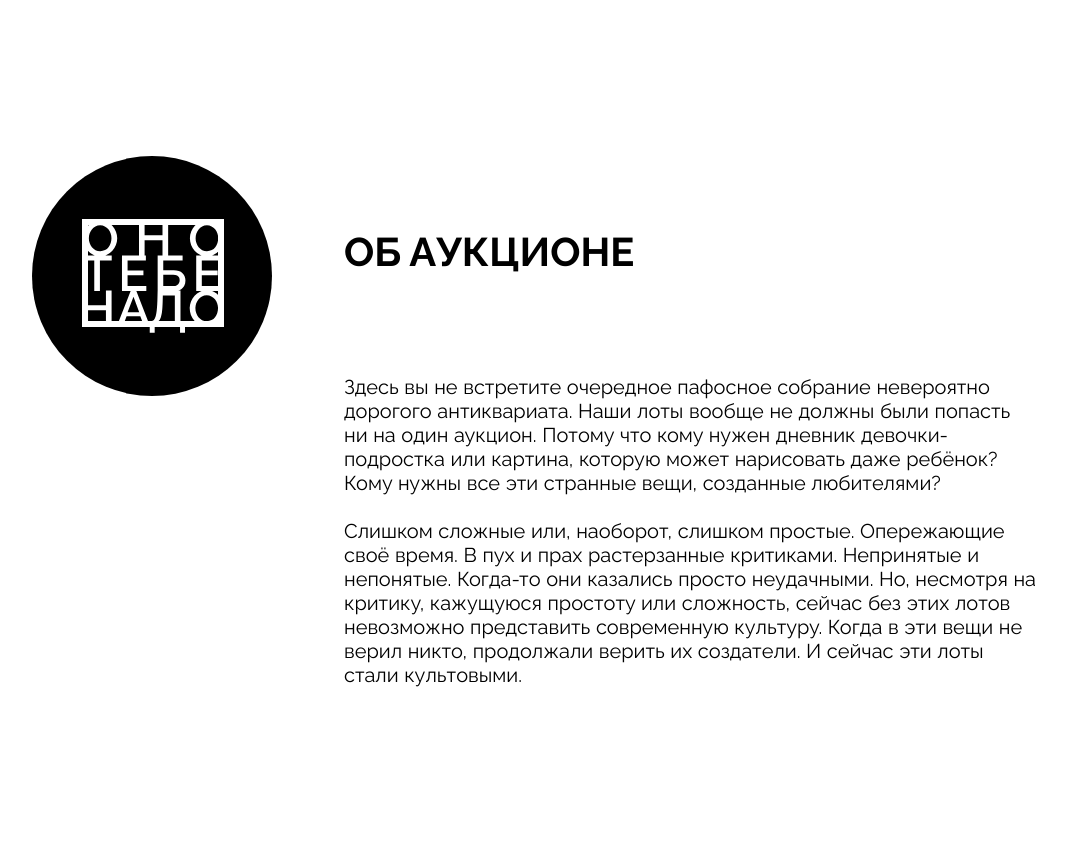
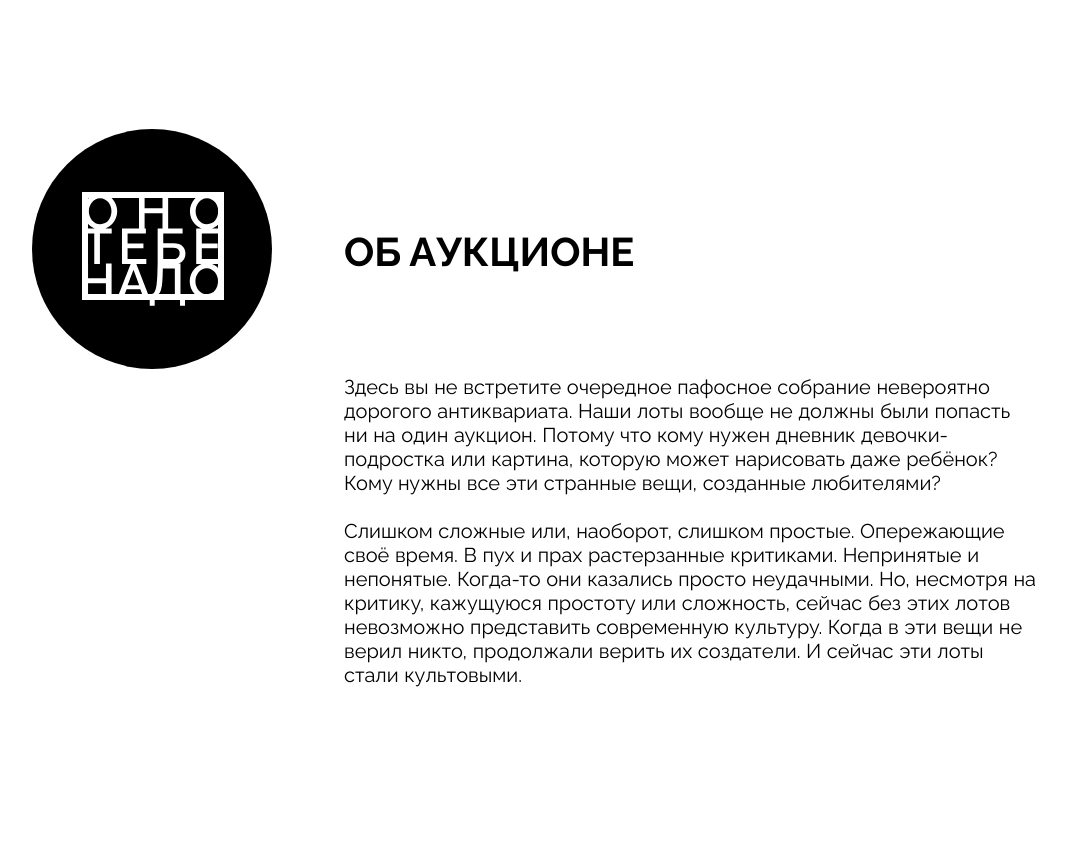
Before and after one commit to DaniilTimonov/ono-tebe-nado-fd, a plain HTML site: page index.html in a window 1280 px wide. Shown: the part 1980-2845 px from the top of the page, without its empty margins (129-1195 px from the left). Drawn offline with Linux system fonts and the light colour scheme.

Commit message:
подгонка под PixelPerfect

```diff
--- a/styles/style.css
+++ b/styles/style.css
@@ -243,7 +243,7 @@ header__links-list-item {
   justify-content: center;
   width: 240px;
   height: 240px;
-  margin-top: 34px;
+  margin-top: 7px;
   border-radius: 100%;
   background-color: #000;
 }
```
